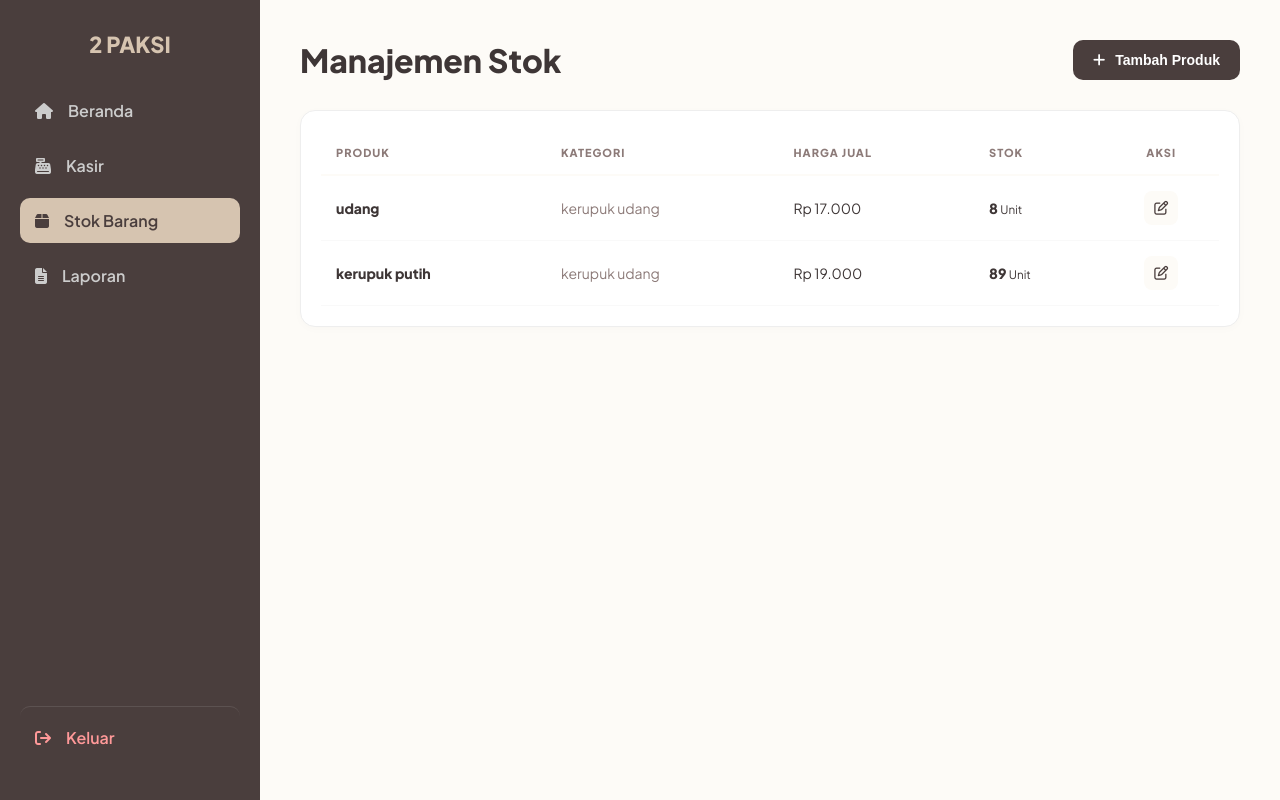
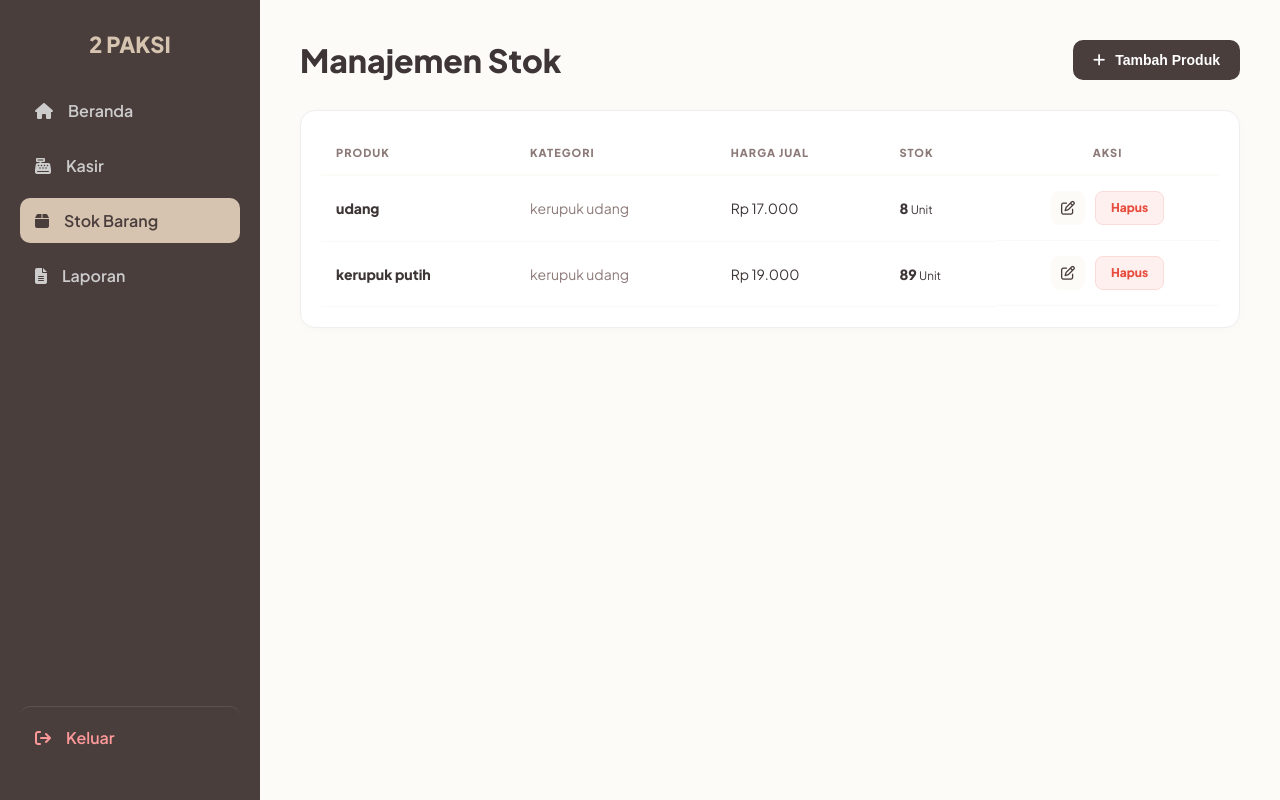
Before and after one commit to maulanaBakar/proyek1_kelompok3, a PHP site: page /stok.php in a window 1280 px wide. Run offline with PHP 8.4, Linux system fonts and the light colour scheme; a user stored in the database is signed in; data comes from the database, SQL or seed files in the repository.

Commit message:
perbaikan st5ok

```diff
--- a/stok.css
+++ b/stok.css
@@ -157,6 +157,25 @@ td {
   background: var(--teks-gelap);
 }
 
+/* Dekorasi untuk teks hapus */
+.tombol-hapus-teks {
+  background: #fff0f0; /* Latar belakang merah muda lembut */
+  color: #e74c3c; /* Warna teks merah */
+  padding: 8px 15px;
+  border-radius: 8px;
+  font-size: 12px;
+  font-weight: 700;
+  text-decoration: none;
+  transition: 0.3s;
+  border: 1px solid #fadbd8;
+}
+
+.tombol-hapus-teks:hover {
+  background: #e74c3c; /* Jadi merah saat di-hover */
+  color: white;
+  cursor: pointer;
+}
+
 /* Perbaikan Responsif untuk Tabel */
 @media (max-width: 900px) {
   .header-halaman {
--- a/stok.php
+++ b/stok.php
@@ -86,11 +86,17 @@ if($_SESSION['status'] != "login"){
               <td><span style="color: var(--teks-abu)"><?= htmlspecialchars($row['kategori'] ?? 'Krupuk') ?></span></td>
               <td>Rp <?= number_format($row['harga_satuan'], 0, ',', '.') ?></td>
               <td><strong><?= $row['stok'] ?></strong> <small>Unit</small></td>
-              <td style="text-align: center;">
-                <i class="fa-regular fa-pen-to-square aksi-edit"
-                   onclick="bukaModal('edit', '<?= $row['id_produk'] ?>', '<?= addslashes($row['nama_produk']) ?>', '<?= $row['stok'] ?>', '<?= addslashes($row['kategori']) ?>', '<?= $row['harga_satuan'] ?>')">
-                </i>
-              </td>
+              <td style="text-align: center; display: flex; gap: 10px; justify-content: center;">
+    <i class="fa-regular fa-pen-to-square aksi-edit" style="color: var(--cokelat-tua);"
+       onclick="bukaModal('edit', '<?= $row['id_produk'] ?>', '<?= addslashes($row['nama_produk']) ?>', '<?= $row['stok'] ?>', '<?= addslashes($row['kategori']) ?>', '<?= $row['harga_satuan'] ?>')">
+    </i>
+
+    <a href="proses_stok.php?hapus=<?= $row['id_produk'] ?>"
+       onclick="return confirm('Yakin ingin menghapus produk <?= addslashes($row['nama_produk']) ?>?')"
+       class="tombol-hapus-teks">
+       Hapus
+    </a>
+</td>
             </tr>
             <?php endwhile; ?>
           </tbody>
```
Also changed, not shown: proses_stok.php (+20 -7 lines).
